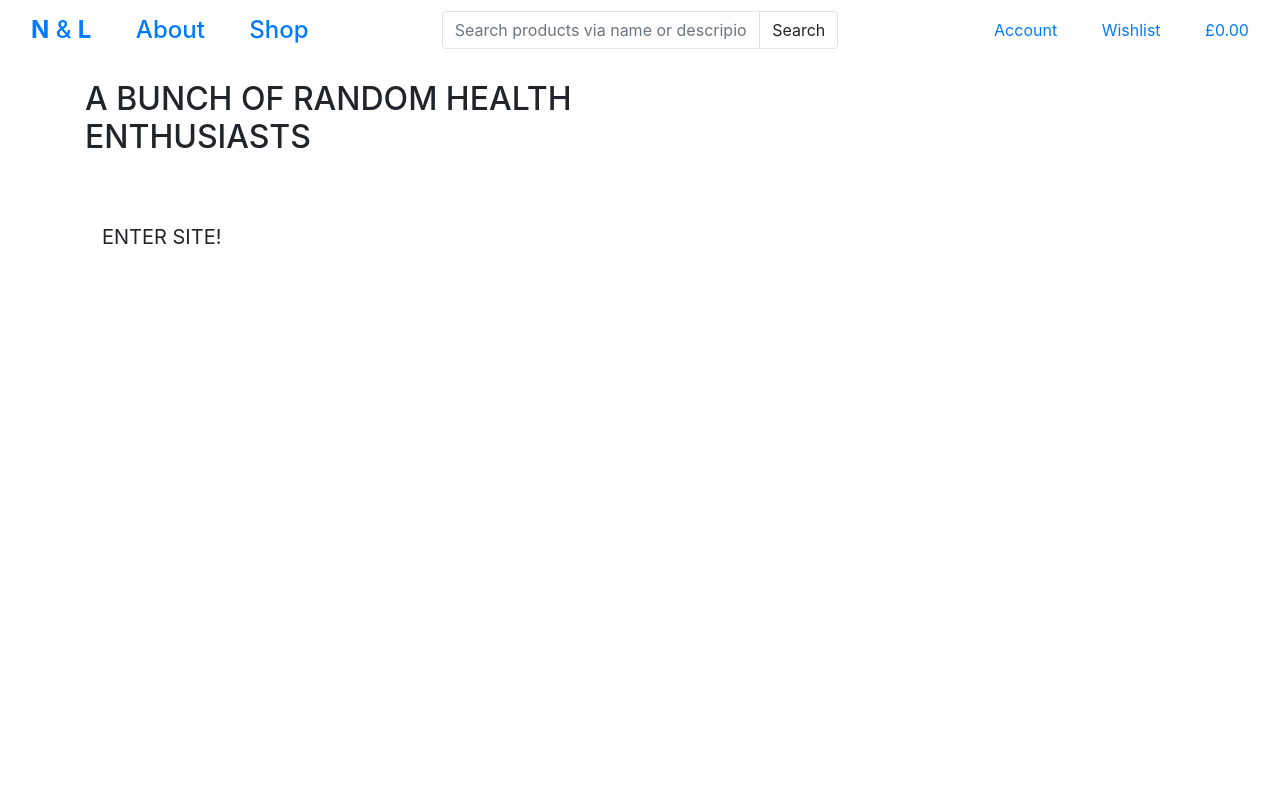
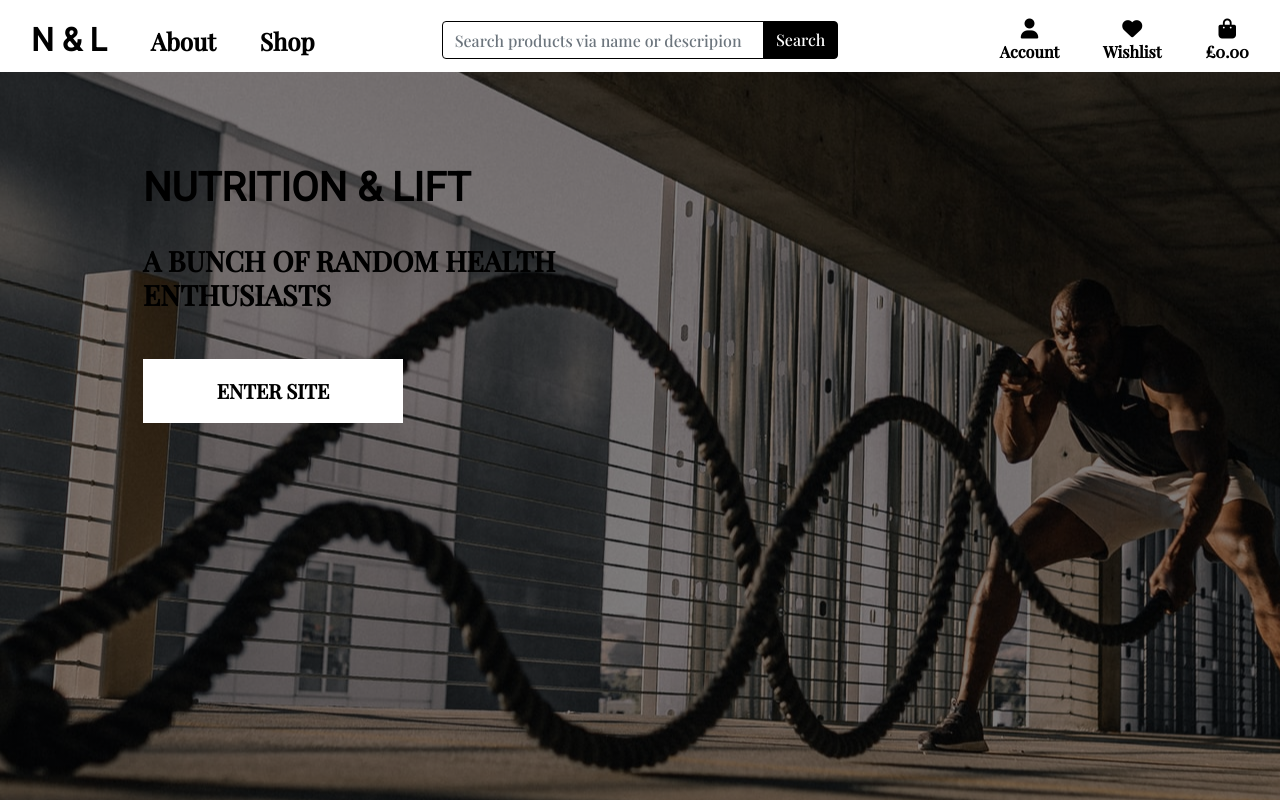
Before and after one commit to Harry-Leepz/Nourish-and-Lift, a Django app: page / in a window 1280 px wide. Run offline with Django 3.2, Linux system fonts and the light colour scheme; some libraries are stand-ins or nearby versions.

Commit message:
Finish home page and css, Add links for css, font awesome and google fonts

```diff
--- a/home/templates/home/index.html
+++ b/home/templates/home/index.html
@@ -11,18 +11,18 @@
 
 {% block content %}
 	<div class="container h-100">
-		<div class="row h-100">
+		<div class="row">
 			<div class="col-7 col-md-6 my-auto">
-				<h1 class="text-uppercase">
+				<h1 class="logo-font text-uppercase">
 					Nutrition & Lift
 				</h1>
 				<br>
-				<h2 class="text-uppercase">
+				<h3 class="heavy-font text-uppercase">
 					A bunch of random health enthusiasts
-				</h2>
+				</h3>
 				<div class="my-5">
 					<h4>
-						<a href="" class="site-btn btn btn-lg py-3 text-uppercase">Enter Site!</a>
+						<a href="" class="heavy-font shop-now-button btn btn-lg rounded-0 text-uppercase py-3">Enter Site</a>
 					</h4>
 				</div>
 			</div>
--- a/nourish_and_lift/settings.py
+++ b/nourish_and_lift/settings.py
@@ -147,6 +147,10 @@ USE_TZ = True
 # https://docs.djangoproject.com/en/3.2/howto/static-files/
 
 STATIC_URL = '/static/'
+STATICFILES_DIRS = (os.path.join(BASE_DIR, 'static'),)
+
+MEDIA_URL = '/media/'
+MEDIA_ROOT = os.path.join(BASE_DIR, 'media')
 
 # Default primary key field type
 # https://docs.djangoproject.com/en/3.2/ref/settings/#default-auto-field
--- a/nourish_and_lift/urls.py
+++ b/nourish_and_lift/urls.py
@@ -15,9 +15,11 @@ Including another URLconf
 """
 from django.contrib import admin
 from django.urls import path, include
+from django.conf import settings
+from django.conf.urls.static import static
 
 urlpatterns = [
     path('admin/', admin.site.urls),
     path('accounts/', include('allauth.urls')),
     path('', include('home.urls')),
-]
+] + static(settings.MEDIA_URL, document_root=settings.MEDIA_ROOT)
--- a/static/css/base.css
+++ b/static/css/base.css
@@ -11,11 +11,12 @@ html {
 }
 
 body {
-    background: url('/media/homepage-heroimage.jpg') no-repeat center center fixed;
-    background: fixed;
+    background: linear-gradient(rgba(0, 0, 0, 0.5), rgba(0, 0, 0, 0.5)), url('/media/homepage-heroimage.jpg') no-repeat center center fixed;
+    background: cover;
     height: calc(100vh - 164px);
     color: black;
     font-family: 'Playfair Display', serif;
+    font-weight: 600;
 }
 
 /* from Bulma */
@@ -29,6 +30,13 @@ body {
 
 .logo-font {
     text-transform: uppercase;
+    font-family: 'Roboto', sans-serif;
+    font-weight: 700;
+}
+
+.heavy-font {
+    font-family: 'Playfair Display', serif;
+    font-weight: 600;
 }
 
 .main-logo-link {
@@ -36,8 +44,8 @@ body {
 }
 
 .shop-now-button {
-    background: black;
-    color: white;
+    background: white;
+    color: black;
     min-width: 260px;
 }
 
--- a/templates/base.html
+++ b/templates/base.html
@@ -18,12 +18,17 @@
     <!-- Bootstrap CSS-->
     <link rel="stylesheet" href="https://cdn.jsdelivr.net/npm/bootstrap@4.6.0/dist/css/bootstrap.min.css"
       integrity="sha384-B0vP5xmATw1+K9KRQjQERJvTumQW0nPEzvF6L/Z6nronJ3oUOFUFpCjEUQouq2+l" crossorigin="anonymous">
+    <link rel="preconnect" href="https://fonts.googleapis.com">
+    <link rel="preconnect" href="https://fonts.gstatic.com" crossorigin>
+    <link rel="stylesheet" href="https://fonts.googleapis.com/css2?family=Playfair+Display:wght@500&family=Roboto&display=swap" >
+    <link rel="stylesheet" href="{% static 'css/base.css' %}">
   {% endblock %}
 
   {% block extra_css %}
   {% endblock %}
 
   {% block corejs %}
+    <script src="https://kit.fontawesome.com/3e878badfa.js" crossorigin="anonymous"></script>
     <!-- Bootstrap Scripts-->
     <script src="https://code.jquery.com/jquery-3.5.1.slim.min.js"
       integrity="sha384-DfXdz2htPH0lsSSs5nCTpuj/zy4C+OGpamoFVy38MVBnE+IbbVYUew+OrCXaRkfj" crossorigin="anonymous">
@@ -51,17 +56,17 @@
         <ul class="list-inline list-unstyled text-center text-lg-left my-0">
           <li class="list-inline-item">
             <a class="nav-link main-logo-link" href="{% url 'home' %}">
-              <h4 class="logo-font text-black my-0"><strong>N</strong> & <strong>L</strong></h4>
+              <h2 class="logo-font text-black my-0"><strong>N</strong> & <strong>L</strong></h2>
             </a>
           </li>
           <li class="list-inline-item">
             <a class="nav-link main-logo-link" href="#">
-              <h4 class="text-black my-0">About</h4>
+              <h4 class="heavy-font text-black my-0">About</h4>
             </a>
           </li>
           <li class="list-inline-item">
             <a class="nav-link main-logo-link" href="#">
-              <h4 class="text-black my-0">Shop</h4>
+              <h4 class="heavy-font text-black my-0">Shop</h4>
             </a>
           </li>
         </ul>
@@ -83,7 +88,7 @@
       <div class="col-12 col-lg-4 my-auto py-1 py-lg-0">
         <ul class="list-inline list-unstyled text-center text-lg-right my-0">
           <li class="list-inline-item dropdown">
-            <a class="nav-link" href="#" id="user-options" data-toggle="dropdown" aria-haspopup="true" aria-expanded="false">
+            <a class="nav-link text-black" href="#" id="user-options" data-toggle="dropdown" aria-haspopup="true" aria-expanded="false">
               <div class="text-center">
                 <div><i class="fas fa-user fa-lg"></i></div>
                 <p class="my-0">Account</p>
@@ -103,7 +108,7 @@
             </div>
           </li>
           <li class="list-inline-item">
-            <a class="nav-link" href="">
+            <a class="nav-link text-black" href="">
               <div class="text-center">
                 <div><i class="fas fa-heart fa-lg"></i></div>
                 <p class="my-0">Wishlist</p>
```
